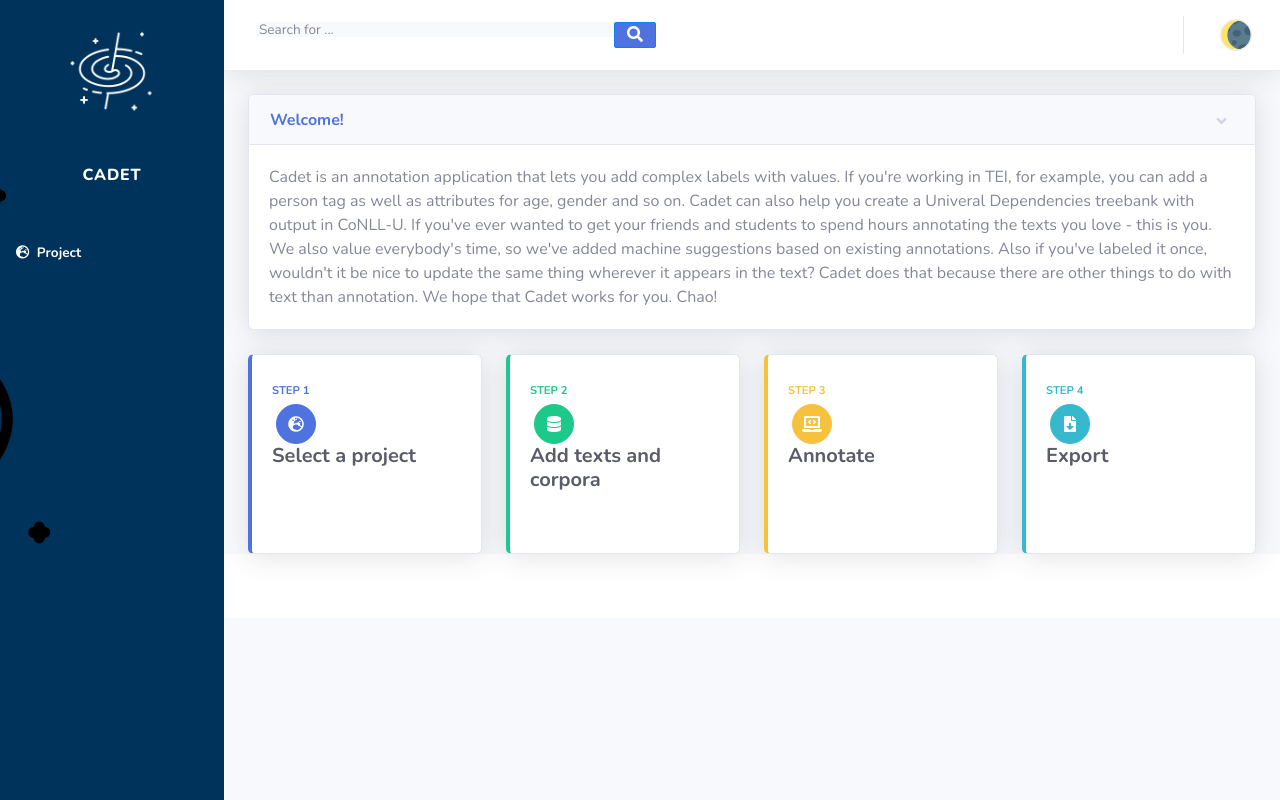
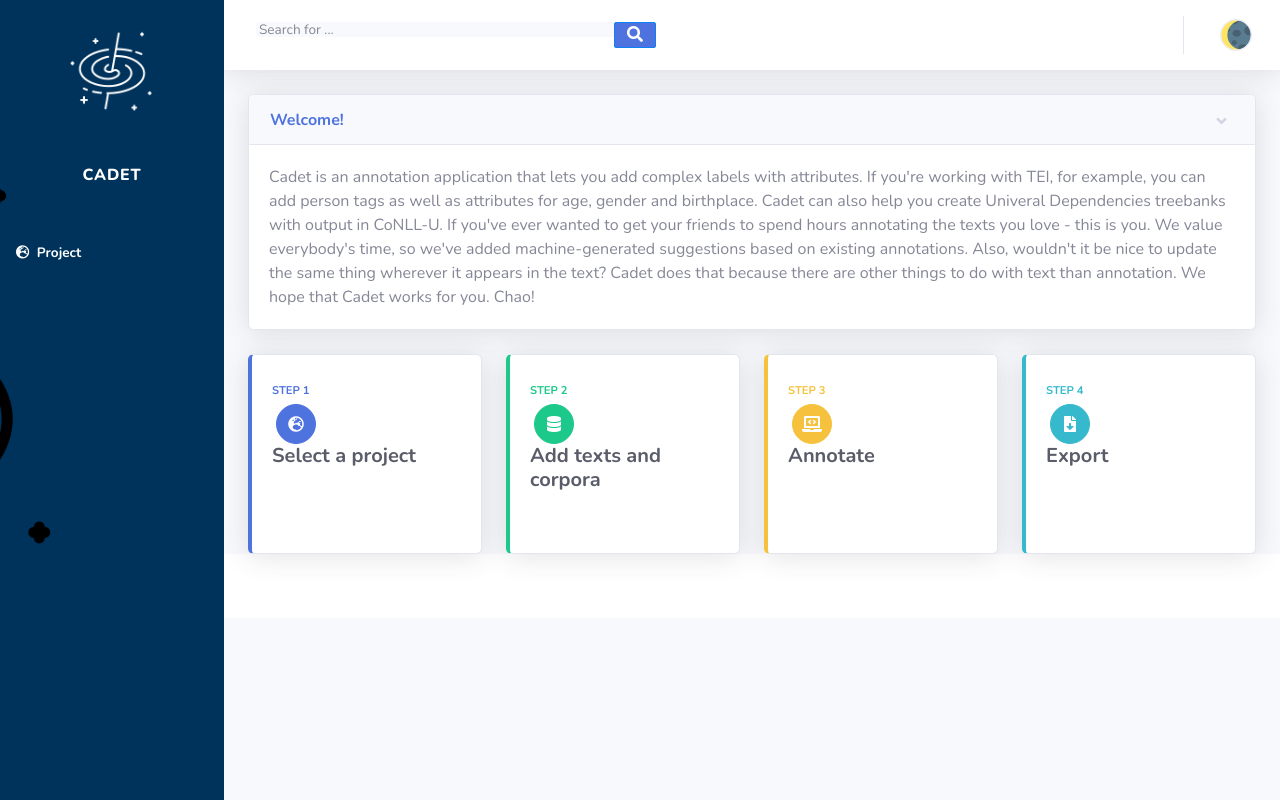
Before and after one commit to standoff-nlp/cadet, a Django app: template cadet_app/templates/index.html in a window 1280 px wide. Run offline with Django 3.2, Linux system fonts and the light colour scheme; the template is opened without the code that fills it, so the values that code supplies are empty; some libraries are stand-ins or nearby versions.

Commit message:
small changes to intro text

```diff
--- a/cadet_app/templates/annotate.html
+++ b/cadet_app/templates/annotate.html
@@ -53,7 +53,6 @@
 
 
                                             </div>
-                                             <p id="sel-end"></p><p id="sel-start"></p>
                                             <div class="modal-footer">
                                                 <button type="button" class="btn btn-default" data-dismiss="modal">Close</button>
                                                 <button type="button submit" class="btn btn-primary">Save changes</button>
--- a/cadet_app/templates/index.html
+++ b/cadet_app/templates/index.html
@@ -7,7 +7,7 @@
 				<div class="shadow card"><a class="btn btn-link text-left card-header font-weight-bold" data-toggle="collapse" aria-expanded="true" aria-controls="collapse-4" href="#collapse-4" role="button">Welcome!</a>
 				<div class="collapse show" id="collapse-4">
 					<div class="card-body">
-						<p class="m-0">Cadet is an annotation application that lets you add complex labels with values. If you're working in TEI, for example, you can add a person tag as well as attributes for age, gender and so on.  Cadet can also help you create a Univeral Dependencies treebank with output in CoNLL-U.  If you've ever wanted to get your friends and students to spend hours annotating the texts you love - this is you. We also value everybody's time, so we've added machine suggestions based on existing annotations.  Also if you've labeled it once, wouldn't it be nice to update the same thing wherever it appears in the text?  Cadet does that because there are other things to do with text than annotation. We hope that Cadet works for you. Chao!</p>
+						<p class="m-0">Cadet is an annotation application that lets you add complex labels with attributes. If you're working with TEI, for example, you can add person tags as well as attributes for age, gender and birthplace.  Cadet can also help you create Univeral Dependencies treebanks with output in CoNLL-U.  If you've ever wanted to get your friends to spend hours annotating the texts you love - this is you. We value everybody's time, so we've added machine-generated suggestions based on existing annotations.  Also, wouldn't it be nice to update the same thing wherever it appears in the text?  Cadet does that because there are other things to do with text than annotation. We hope that Cadet works for you. Chao!</p>
 					</div>
 				</div>
 			</div>
```
